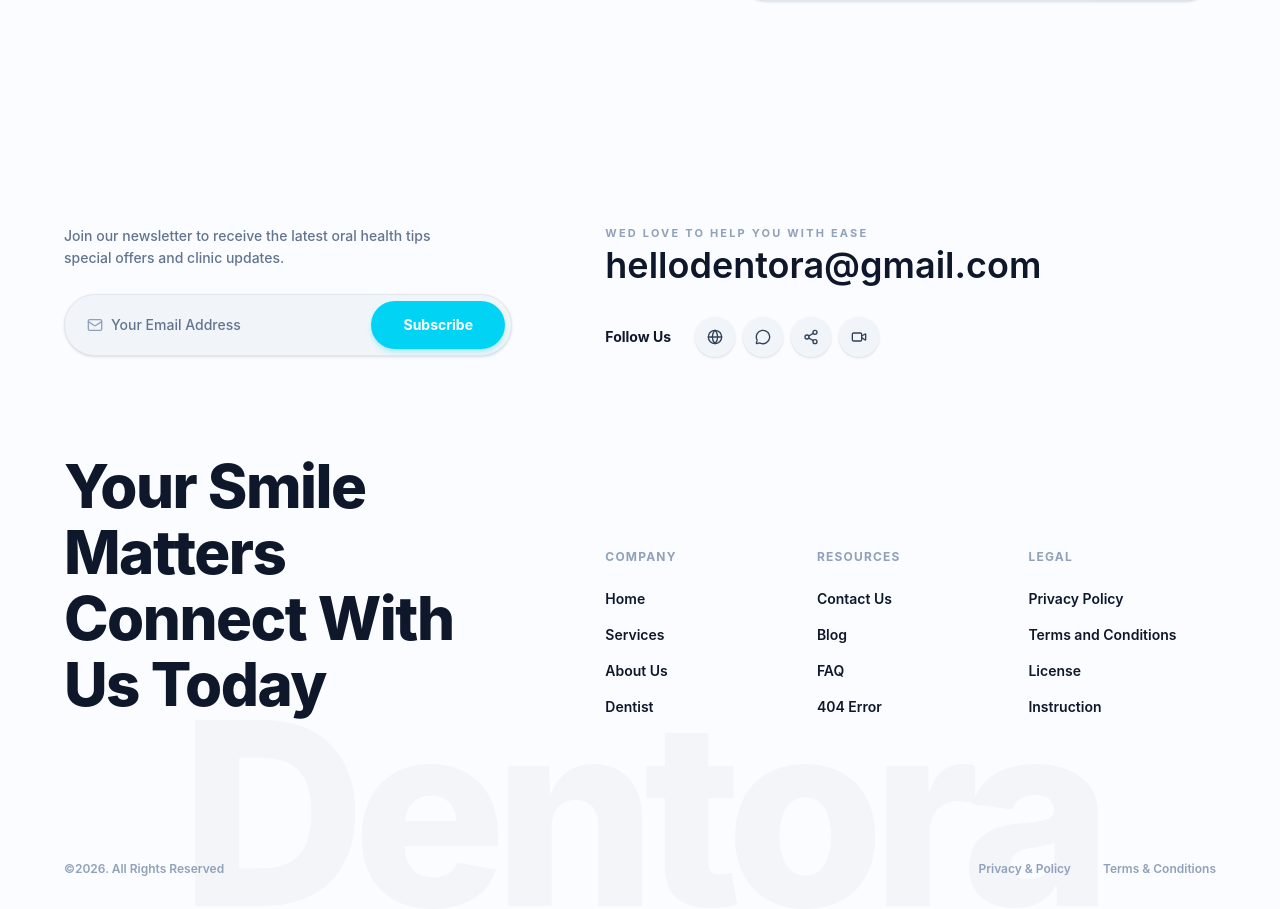
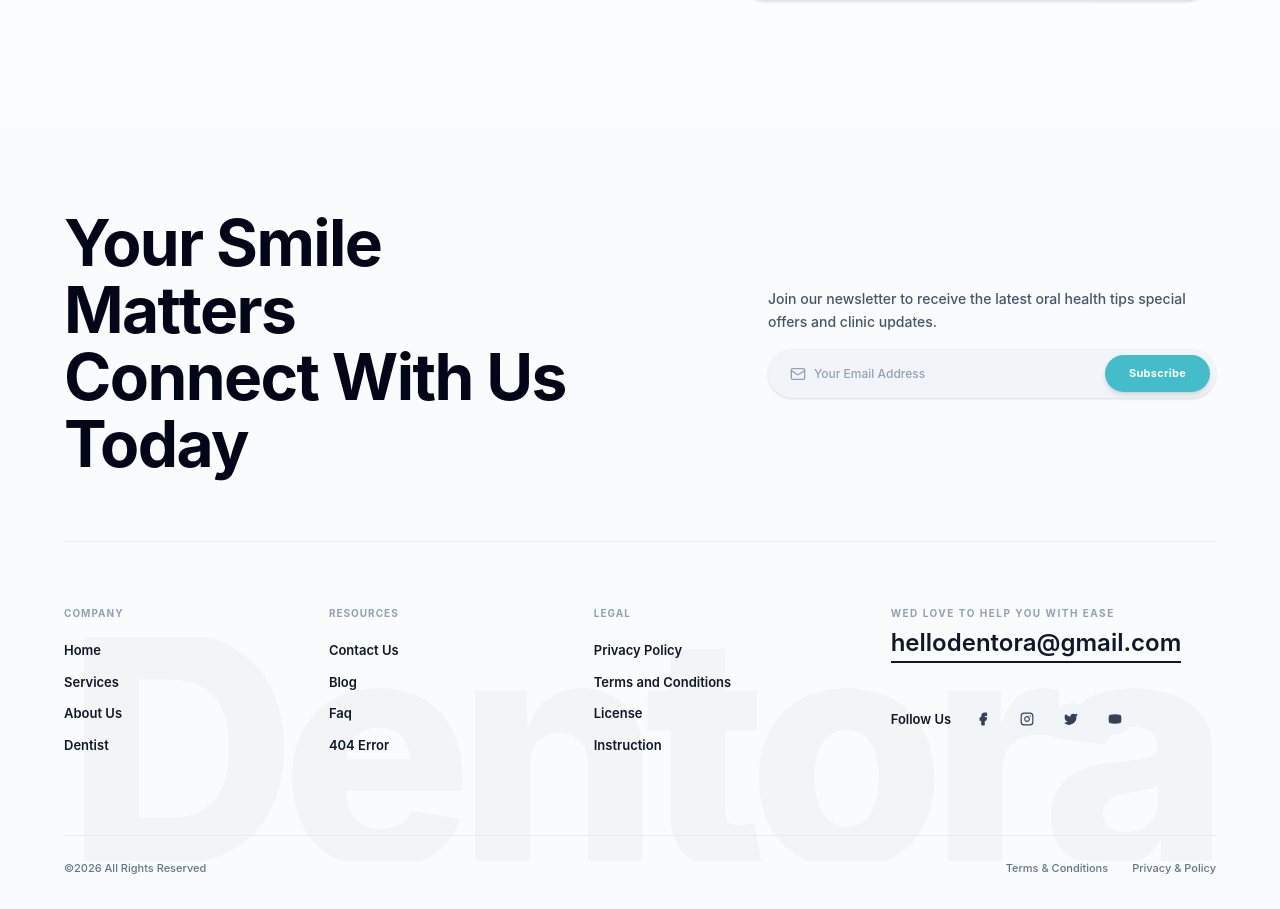
Before and after one commit to Hassan-zubair-ch/dentist, a React (Vite) app: page /blog in a window 1280 px wide. Shown: the part 1446-2355 px from the top of the page. Built offline with nearby package versions, Linux system fonts and the light colour scheme.

Commit message:
Fix typescript build error in Hero.tsx and update Footer.tsx layout to match design

```diff
--- a/src/components/Footer.tsx
+++ b/src/components/Footer.tsx
@@ -1,6 +1,6 @@
 import React, { useState } from 'react';
 import { Link } from 'react-router-dom';
-import { Mail, CheckCircle2, Globe, MessageCircle, Share2, Video } from 'lucide-react';
+import { Mail, CheckCircle2, Facebook, Instagram, Twitter, Youtube } from 'lucide-react';
 
 export const Footer: React.FC = () => {
   const [email, setEmail] = useState('');
@@ -16,24 +16,33 @@ export const Footer: React.FC = () => {
   };
 
   return (
-    <footer className="relative bg-[#FAFCFF] pt-24 pb-8 overflow-hidden">
-      <div className="max-w-[2500px] mx-auto px-4 md:px-8 lg:px-12 xl:px-16 relative z-10 space-y-24">
+    <footer className="relative bg-[#F9FBFC] pt-20 pb-8 overflow-hidden">
+      <div className="max-w-[2500px] mx-auto px-4 md:px-8 lg:px-12 xl:px-16 relative z-10 space-y-16">
 
-        {/* Top Row: Newsletter (Left) & Contact (Right) */}
-        <div className="grid grid-cols-1 lg:grid-cols-12 gap-12 lg:gap-8 items-start">
-          {/* Newsletter - Left */}
-          <div className="lg:col-span-5 space-y-6">
-            <p className="text-sm text-slate-500 max-w-sm leading-relaxed font-medium">
+        {/* Top Row: Headline (Left) & Newsletter (Right) */}
+        <div className="grid grid-cols-1 lg:grid-cols-12 gap-12 lg:gap-8 items-center border-b border-slate-200/60 pb-16">
+          {/* Headline - Left */}
+          <div className="lg:col-span-6">
+            <h2 className="text-4xl sm:text-5xl lg:text-[64px] font-bold text-slate-950 tracking-tight leading-[1.05]">
+              Your Smile Matters <br />
+              Connect With Us Today
+            </h2>
+          </div>
+
+          {/* Newsletter - Right */}
+          <div className="lg:col-span-6 flex lg:justify-end">
+            <div className="w-full max-w-md space-y-4">
+              <p className="text-sm text-slate-600 leading-relaxed font-medium">
                 Join our newsletter to receive the latest oral health tips special offers and clinic updates.
               </p>
 
               {subscribed ? (
-              <div className="flex items-center gap-3 bg-cyan-50 border border-cyan-200 text-cyan-800 p-3.5 rounded-full text-xs font-bold animate-in fade-in max-w-md">
+                <div className="flex items-center gap-3 bg-cyan-50 border border-cyan-200 text-cyan-800 p-3.5 rounded-full text-xs font-bold animate-in fade-in">
                   <CheckCircle2 className="w-4 h-4 text-cyan-600 shrink-0" />
                   <span>Thank you for subscribing!</span>
                 </div>
               ) : (
-              <form onSubmit={handleSubscribe} className="flex items-center gap-2 bg-slate-100 p-1.5 rounded-full border border-slate-200 shadow-sm max-w-md">
+                <form onSubmit={handleSubscribe} className="flex items-center bg-slate-100 p-1.5 rounded-full shadow-sm w-full">
                   <div className="flex items-center gap-2 px-4 flex-1 text-slate-400">
                     <Mail className="w-4 h-4 shrink-0" />
                     <input
@@ -42,68 +51,29 @@ export const Footer: React.FC = () => {
                       placeholder="Your Email Address"
                       value={email}
                       onChange={(e) => setEmail(e.target.value)}
-                    className="bg-transparent border-none text-slate-900 placeholder:text-slate-500 text-sm focus:outline-none w-full py-2.5 font-medium"
+                      className="bg-transparent border-none text-slate-900 placeholder:text-slate-400 text-xs focus:outline-none w-full py-2.5 font-medium"
                     />
                   </div>
                   <button
                     type="submit"
-                  className="bg-cyan-400 hover:bg-cyan-500 text-white font-bold px-8 py-3.5 rounded-full transition-all duration-300 shadow-md shadow-cyan-400/25 shrink-0 text-sm"
+                    className="bg-[#44BCC9] hover:bg-cyan-500 text-white font-bold px-6 py-2.5 rounded-full transition-all duration-300 shadow-md shrink-0 text-[11px] tracking-wide"
                   >
                     Subscribe
                   </button>
                 </form>
               )}
             </div>
-
-          {/* Contact & Social - Right */}
-          <div className="lg:col-span-7 space-y-6 lg:pl-12">
-            <div className="space-y-1">
-              <span className="text-[11px] font-bold uppercase tracking-[0.2em] text-slate-400 block">
-                WED LOVE TO HELP YOU WITH EASE
-              </span>
-              <a
-                href="mailto:hellodentora@gmail.com"
-                className="text-2xl sm:text-4xl font-semibold text-slate-900 hover:text-cyan-500 transition-colors inline-block"
-              >
-                hellodentora@gmail.com
-              </a>
-            </div>
-
-            <div className="flex items-center gap-6 pt-2">
-              <span className="text-sm font-bold text-slate-900">Follow Us</span>
-              <div className="flex items-center gap-2">
-                <a href="#facebook" aria-label="Facebook" className="w-10 h-10 rounded-full bg-slate-100 hover:bg-cyan-400 hover:text-white text-slate-700 flex items-center justify-center transition-all shadow-sm">
-                  <Globe className="w-4 h-4" />
-                </a>
-                <a href="#instagram" aria-label="Instagram" className="w-10 h-10 rounded-full bg-slate-100 hover:bg-cyan-400 hover:text-white text-slate-700 flex items-center justify-center transition-all shadow-sm">
-                  <MessageCircle className="w-4 h-4" />
-                </a>
-                <a href="#twitter" aria-label="Twitter" className="w-10 h-10 rounded-full bg-slate-100 hover:bg-cyan-400 hover:text-white text-slate-700 flex items-center justify-center transition-all shadow-sm">
-                  <Share2 className="w-4 h-4" />
-                </a>
-                <a href="#youtube" aria-label="YouTube" className="w-10 h-10 rounded-full bg-slate-100 hover:bg-cyan-400 hover:text-white text-slate-700 flex items-center justify-center transition-all shadow-sm">
-                  <Video className="w-4 h-4" />
-                </a>
-              </div>
-            </div>
           </div>
         </div>
 
-        {/* Bottom Row: Headline (Left) & Nav Columns (Right) */}
-        <div className="grid grid-cols-1 lg:grid-cols-12 gap-12 lg:gap-8 items-end">
-          {/* Headline - Left */}
-          <div className="lg:col-span-5">
-            <h2 className="text-4xl sm:text-5xl lg:text-6xl font-extrabold text-slate-900 tracking-tight leading-[1.1]">
-              Your Smile Matters <br />
-              Connect With Us Today
-            </h2>
-          </div>
+        {/* Bottom Row: Links & Contact */}
+        <div className="grid grid-cols-1 md:grid-cols-2 lg:grid-cols-12 gap-12 lg:gap-4 relative z-20 pb-4">
 
-          {/* 3 Nav Columns - Right */}
-          <div className="lg:col-span-7 grid grid-cols-3 gap-6 text-sm lg:pl-12">
-            <div className="space-y-6">
-              <span className="font-bold uppercase tracking-widest text-slate-400 block text-xs">COMPANY</span>
-              <ul className="space-y-4 font-semibold text-slate-900">
+          {/* 3 Nav Columns - Left */}
+          <div className="lg:col-span-8 grid grid-cols-2 sm:grid-cols-3 gap-8 text-[13px]">
+            <div className="space-y-5">
+              <span className="font-bold uppercase tracking-widest text-slate-400 block text-[10px]">COMPANY</span>
+              <ul className="space-y-3 font-semibold text-slate-900">
                 <li><Link to="/" className="hover:text-cyan-500 transition-colors">Home</Link></li>
                 <li><Link to="/services" className="hover:text-cyan-500 transition-colors">Services</Link></li>
                 <li><Link to="/about" className="hover:text-cyan-500 transition-colors">About Us</Link></li>
@@ -111,19 +81,19 @@ export const Footer: React.FC = () => {
               </ul>
             </div>
 
-            <div className="space-y-6">
-              <span className="font-bold uppercase tracking-widest text-slate-400 block text-xs">RESOURCES</span>
-              <ul className="space-y-4 font-semibold text-slate-900">
+            <div className="space-y-5">
+              <span className="font-bold uppercase tracking-widest text-slate-400 block text-[10px]">RESOURCES</span>
+              <ul className="space-y-3 font-semibold text-slate-900">
                 <li><Link to="/contact" className="hover:text-cyan-500 transition-colors">Contact Us</Link></li>
                 <li><Link to="/blog" className="hover:text-cyan-500 transition-colors">Blog</Link></li>
-                <li><Link to="/about" className="hover:text-cyan-500 transition-colors">FAQ</Link></li>
+                <li><Link to="/about" className="hover:text-cyan-500 transition-colors">Faq</Link></li>
                 <li><Link to="/404" className="hover:text-cyan-500 transition-colors">404 Error</Link></li>
               </ul>
             </div>
 
-            <div className="space-y-6">
-              <span className="font-bold uppercase tracking-widest text-slate-400 block text-xs">LEGAL</span>
-              <ul className="space-y-4 font-semibold text-slate-900">
+            <div className="space-y-5">
+              <span className="font-bold uppercase tracking-widest text-slate-400 block text-[10px]">LEGAL</span>
+              <ul className="space-y-3 font-semibold text-slate-900">
                 <li><a href="#privacy" className="hover:text-cyan-500 transition-colors">Privacy Policy</a></li>
                 <li><a href="#terms" className="hover:text-cyan-500 transition-colors">Terms and Conditions</a></li>
                 <li><a href="#license" className="hover:text-cyan-500 transition-colors">License</a></li>
@@ -131,24 +101,58 @@ export const Footer: React.FC = () => {
               </ul>
             </div>
           </div>
+
+          {/* Contact & Social - Right */}
+          <div className="lg:col-span-4 space-y-6 lg:pl-12">
+            <div className="space-y-1.5">
+              <span className="text-[10px] font-bold uppercase tracking-[0.15em] text-slate-400 block">
+                WED LOVE TO HELP YOU WITH EASE
+              </span>
+              <a
+                href="mailto:hellodentora@gmail.com"
+                className="text-xl sm:text-2xl font-semibold text-slate-900 hover:text-cyan-500 transition-colors inline-block border-b-2 border-slate-900 pb-0.5"
+              >
+                hellodentora@gmail.com
+              </a>
+            </div>
+
+            <div className="flex items-center gap-4 pt-4">
+              <span className="text-[13px] font-semibold text-slate-900">Follow Us</span>
+              <div className="flex items-center gap-3">
+                <a href="#facebook" aria-label="Facebook" className="w-8 h-8 rounded-full bg-slate-100 hover:bg-cyan-400 hover:text-white text-slate-700 flex items-center justify-center transition-all">
+                  <Facebook className="w-3.5 h-3.5 fill-current" />
+                </a>
+                <a href="#instagram" aria-label="Instagram" className="w-8 h-8 rounded-full bg-slate-100 hover:bg-cyan-400 hover:text-white text-slate-700 flex items-center justify-center transition-all">
+                  <Instagram className="w-3.5 h-3.5" />
+                </a>
+                <a href="#twitter" aria-label="X" className="w-8 h-8 rounded-full bg-slate-100 hover:bg-cyan-400 hover:text-white text-slate-700 flex items-center justify-center transition-all">
+                  <Twitter className="w-3.5 h-3.5 fill-current" />
+                </a>
+                <a href="#youtube" aria-label="YouTube" className="w-8 h-8 rounded-full bg-slate-100 hover:bg-cyan-400 hover:text-white text-slate-700 flex items-center justify-center transition-all">
+                  <Youtube className="w-3.5 h-3.5 fill-current" />
+                </a>
+              </div>
+            </div>
+          </div>
+
         </div>
 
         {/* Bottom Copyright Bar */}
-        <div className="pt-12 flex flex-col sm:flex-row items-center justify-between gap-4 text-xs font-semibold text-slate-400">
-          <p>©2026. All Rights Reserved</p>
-          <div className="flex items-center gap-8">
-            <a href="#privacy" className="hover:text-slate-600 transition-colors">Privacy & Policy</a>
-            <a href="#terms" className="hover:text-slate-600 transition-colors">Terms & Conditions</a>
+        <div className="pt-6 border-t border-slate-200/60 flex flex-col sm:flex-row items-center justify-between gap-4 text-[11px] font-medium text-slate-500 relative z-20">
+          <p>©2026 All Rights Reserved</p>
+          <div className="flex items-center gap-6">
+            <a href="#terms" className="hover:text-slate-900 transition-colors">Terms & Conditions</a>
+            <a href="#privacy" className="hover:text-slate-900 transition-colors">Privacy & Policy</a>
           </div>
         </div>
       </div>
 
       {/* Giant Typography Watermark Background (Horizontal at Bottom) */}
       <div
-        className="absolute left-0 right-0 bottom-0 select-none pointer-events-none flex items-end justify-center opacity-[0.03] z-0 overflow-hidden mix-blend-multiply"
+        className="absolute left-0 right-0 bottom-12 select-none pointer-events-none flex items-end justify-center opacity-[0.03] z-0 overflow-hidden mix-blend-multiply"
       >
         <span
-          className="text-[20vw] leading-[0.75] font-extrabold text-slate-900 tracking-tighter whitespace-nowrap"
+          className="text-[25vw] leading-[0.7] font-extrabold text-slate-900 tracking-tighter whitespace-nowrap"
         >
           Dentora
         </span>
--- a/src/components/Hero.tsx
+++ b/src/components/Hero.tsx
@@ -1,6 +1,6 @@
 import React, { useState } from 'react';
 import { motion } from 'framer-motion';
-import { ArrowRight, Star, ChevronLeft, ChevronRight, ArrowUpRight, Play } from 'lucide-react';
+import { ArrowRight, Star, ArrowUpRight, Play } from 'lucide-react';
 import { Navbar } from './Navbar';
 
 interface HeroProps {
@@ -8,9 +8,6 @@ interface HeroProps {
 }
 
 export const Hero: React.FC<HeroProps> = ({ onOpenBooking }) => {
-  const [activeTab, setActiveTab] = useState('Dental Checkup');
-  const [activeSlide, setActiveSlide] = useState(1);
-
   const row1Tabs = ['Dental Checkup', 'Teeth Cleaning'];
   const row2Tabs = ['Tooth Filling', 'Gum Treatment', 'Retainers'];
 
```
Lines whose indentation alone changed are shown as unchanged.
